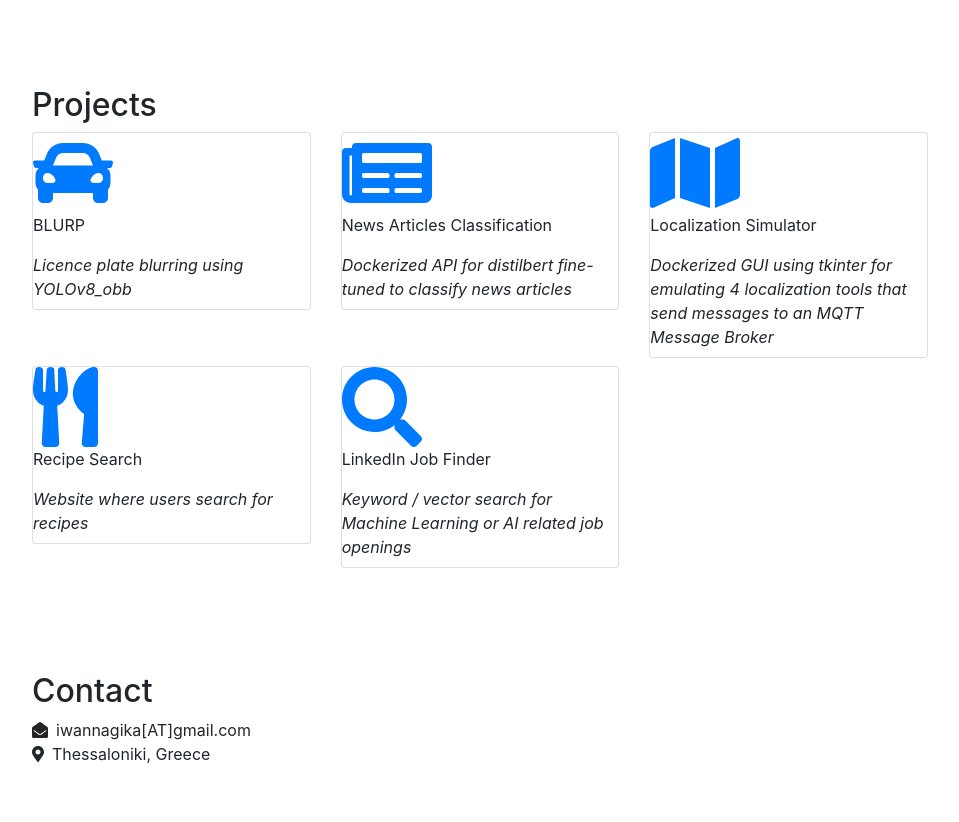
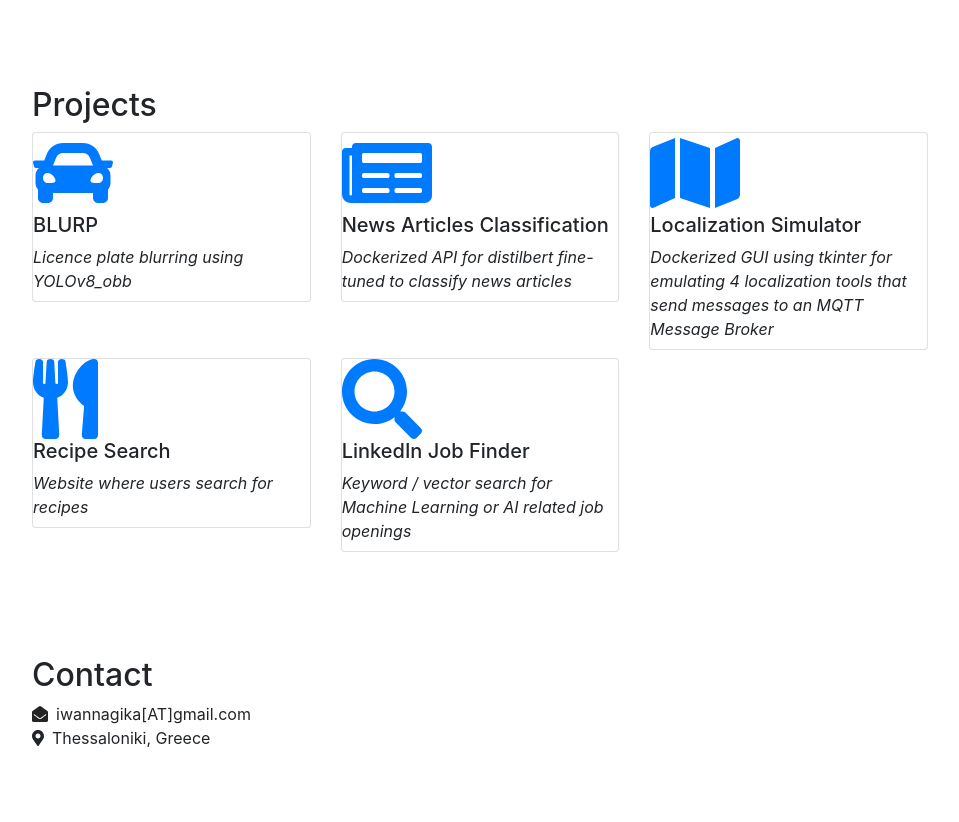
Before and after one commit to ioannagkika/ioannagkika.github.io, a website with bundled scripts: page index.html in a window 1280 px wide. Shown: the part 1799-2621 px from the top of the page, without its empty margins (304-1263 px from the left). Built offline with nearby package versions, Linux system fonts and the light colour scheme; a web font is replaced by a local one.

```diff
--- a/index.html
+++ b/index.html
@@ -275,7 +275,7 @@
                 <ul class="fa-ul mb-2 ml-0">
                     <a href="https://github.com/ioannagkika/BLURLP">
                       <i class="fas fa-car fa-5x"></i></a>
-                      <p>BLURP</p>
+                      <h5>BLURP</h5>
                       <i>Licence plate blurring using YOLOv8_obb</i>
                 </ul>
               </div>
@@ -285,7 +285,7 @@
                 <ul class="fa-ul mb-2 ml-0">
                     <a href="https://github.com/ioannagkika/news_articles_classification">
                       <i class="fas fa-newspaper fa-5x"></i></a>
-                      <p>News Articles Classification</p>
+                      <h5>News Articles Classification</h5>
                       <i>Dockerized API for distilbert fine-tuned to classify news articles</i>
                 </ul>
               </div>
@@ -295,7 +295,7 @@
                 <ul class="fa-ul mb-2 ml-0">
                     <a href="https://github.com/ioannagkika/localization_simulator">
                       <i class="fas fa-map fa-5x"></i></a>
-                      <p>Localization Simulator</p>
+                      <h5>Localization Simulator</h5>
                       <i>Dockerized GUI using tkinter for emulating 4 localization tools that send messages to an MQTT Message Broker</i>
                 </ul>
               </div>
@@ -307,7 +307,7 @@
                 <ul class="fa-ul mb-2 ml-0">
                     <a href="https://github.com/ioannagkika/recipe_search">
                       <i class="fas fa-utensils fa-5x"></i></a>
-                      <p>Recipe Search</p>
+                      <h5>Recipe Search</h5>
                       <i> Website where users search for recipes</i>
                 </ul>
               </div>
@@ -317,7 +317,7 @@
                 <ul class="fa-ul mb-2 ml-0">
                     <a href="https://github.com/ioannagkika/linkedin_job_finder">
                       <i class="fas fa-search fa-5x"></i></a>
-                      <p>LinkedIn Job Finder</p>
+                      <h5>LinkedIn Job Finder</h5>
                       <i>Keyword / vector search for Machine Learning or AI related job openings</i>
                 </ul>
               </div>
```
